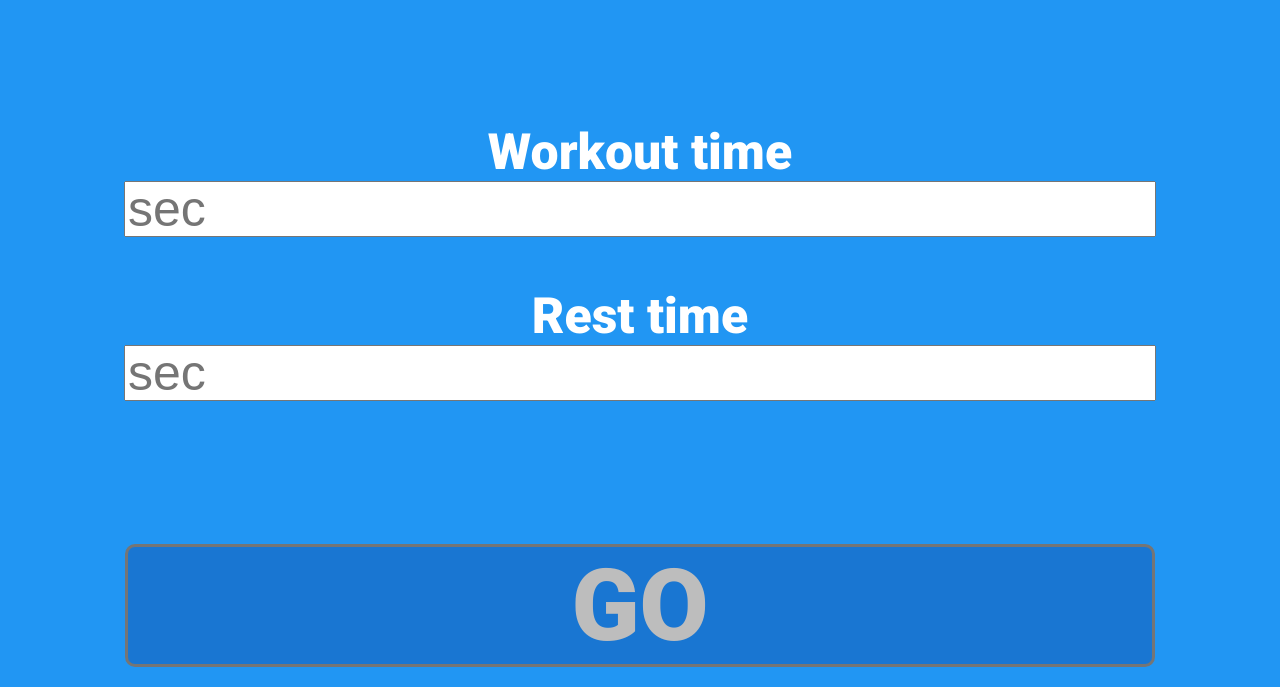
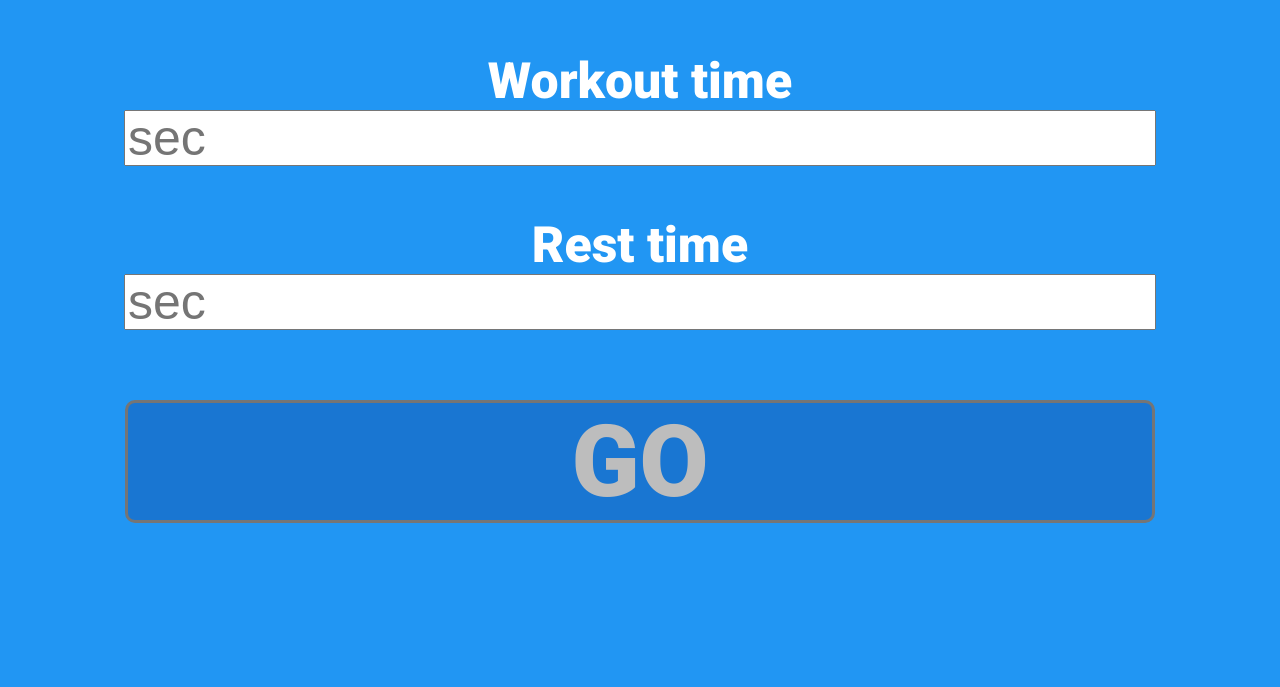
Before and after one commit to MarioRozic/workout-timer, a React (Create React App) app: page / in a window 1280 px wide. Shown: the part 113-800 px from the top of the page. Built offline with nearby package versions, Linux system fonts and the light colour scheme.

Commit message:
:lipstick: Start button

```diff
--- a/src/App.css
+++ b/src/App.css
@@ -52,6 +52,4 @@ input {
   width: 80%;
   margin-top: 20px;
   text-align: center;
-  bottom: 20px;
-  position: absolute;
 }
--- a/src/timer.js
+++ b/src/timer.js
@@ -52,7 +52,7 @@ class App extends Component {
     );
 
     let restScreen = (
-      <div className="Screen red">
+      <div className="Screen redd">
         <audio src={Song} controls={false} autoPlay />
         <span>{rest}</span>
       </div>
```
